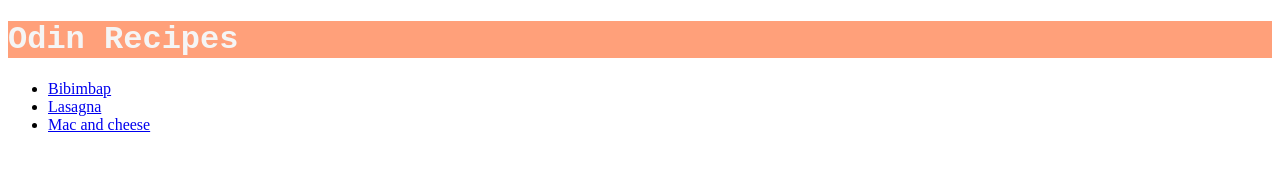
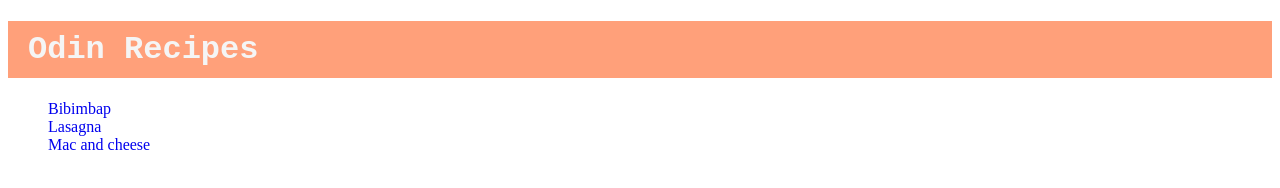
Before and after one commit to semplicita/odin-recipes, a plain HTML site: page index.html in a window 1280 px wide. Drawn offline with Linux system fonts and the light colour scheme.

Commit message:
Style links and headings

```diff
--- a/index.html
+++ b/index.html
@@ -9,7 +9,7 @@
 
 <body>
     <h1>Odin Recipes</h1>
-    <ul>
+    <ul id="recipe-list">
         <li><a href="recipes/bibimbap.html">Bibimbap</a></li>
         <li><a href="recipes/lasagna.html">Lasagna</a></li>
         <li><a href="recipes/macandcheese.html">Mac and cheese</a></li>
--- a/style.css
+++ b/style.css
@@ -7,8 +7,20 @@ h1 {
     font-family: "Courier New", monospace;
     background-color: lightsalmon;
     color: whitesmoke;
+    padding-left: 20px;
+    padding-right: 20px;
+    padding-top: 10px;
+    padding-bottom: 10px;
 }
 
 h3 {
     color: salmon;
 }
+
+a {
+    text-decoration: none;
+}
+
+#recipe-list {
+    list-style-type:none;
+}
```
